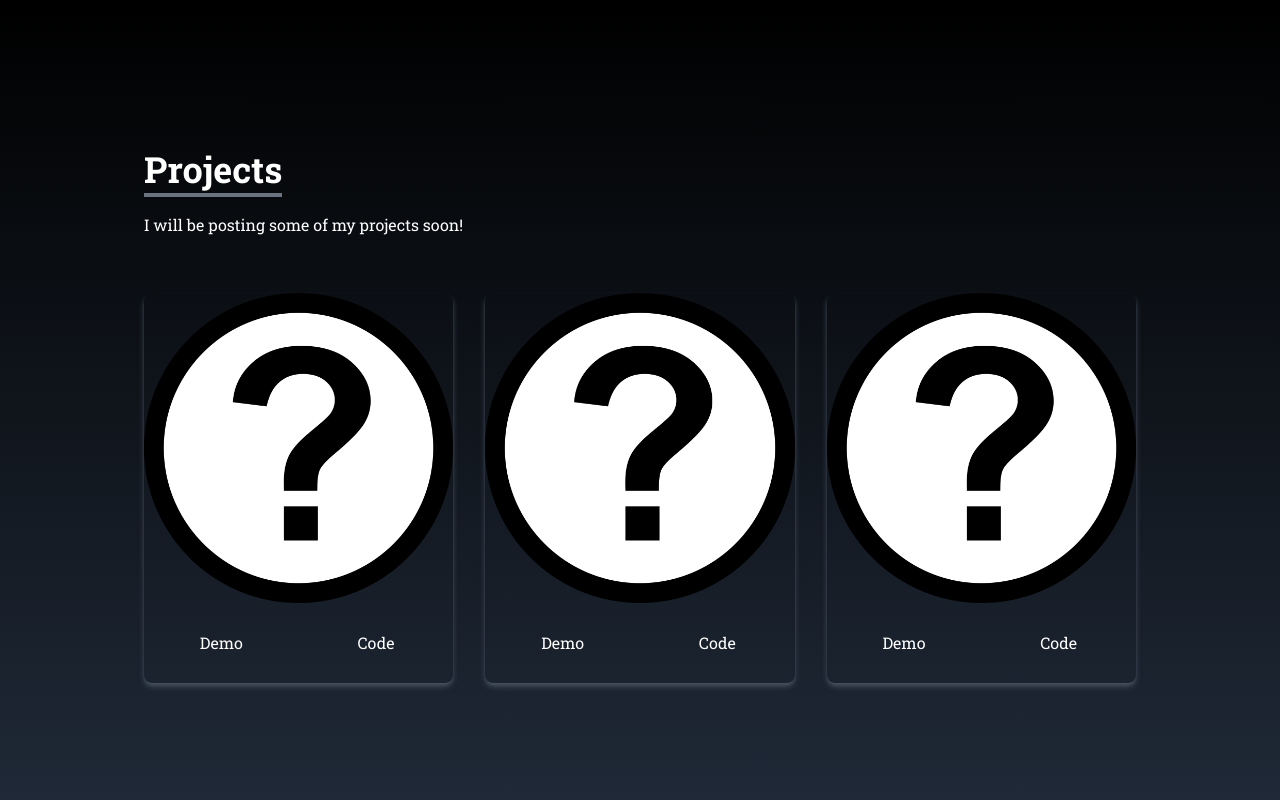
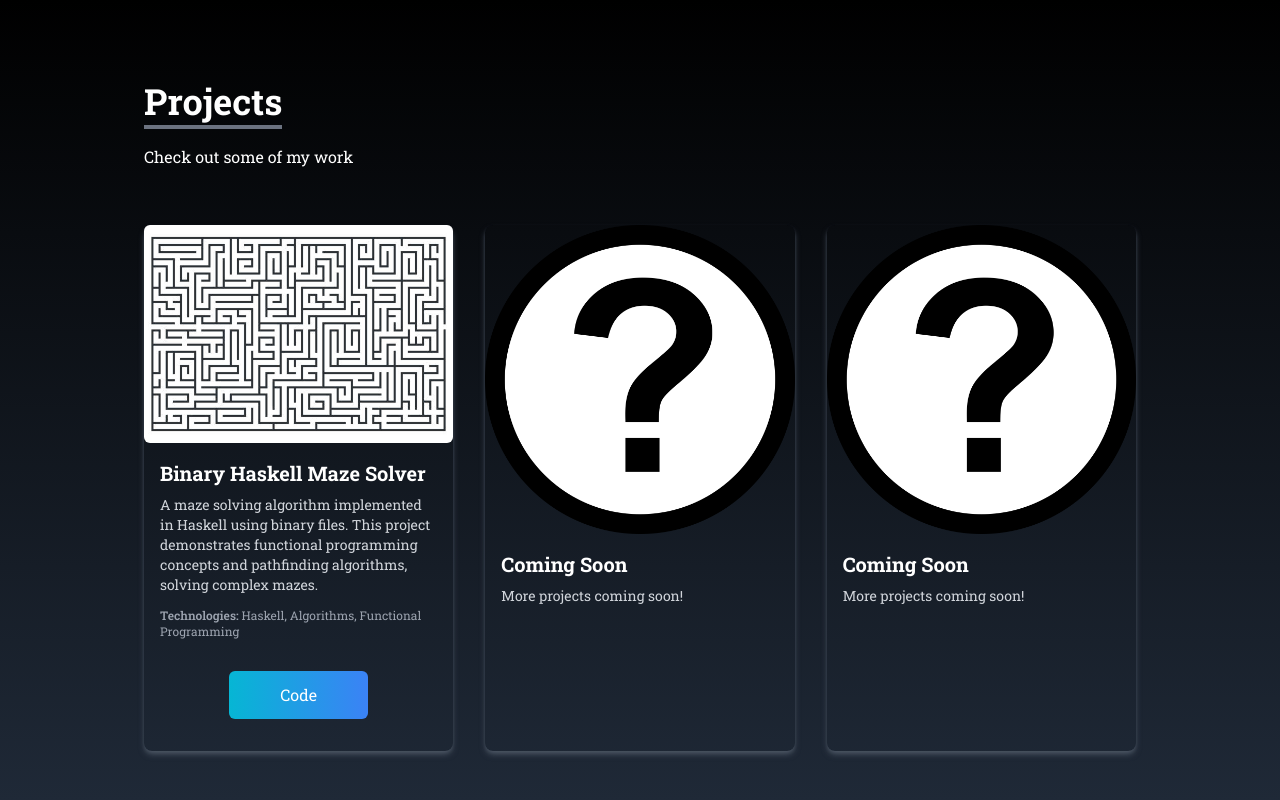
Before and after one commit to Ghassan-Awdali/portfolio, a React (Create React App) app: page / in a window 1280 px wide. Shown: the part 1600-2400 px from the top of the page. Built offline with nearby package versions, Linux system fonts and the light colour scheme; a web font is replaced by a local one.

Commit message:
project haskell

```diff
--- a/src/components/Contact.jsx
+++ b/src/components/Contact.jsx
@@ -1,8 +1,37 @@
-import React from "react";
+import React, { useState } from "react";
 import { useTheme } from "../context/ThemeContext";
 
 const Contact = () => {
   const { isDarkMode } = useTheme();
+  const [formStatus, setFormStatus] = useState("");
+
+  const handleSubmit = async (e) => {
+    e.preventDefault();
+    const formData = new FormData(e.target);
+
+    try {
+      const response = await fetch(
+        "https://getform.io/f/61c99527-2b15-42cf-9b55-ad37d2f7daa6",
+        {
+          method: "POST",
+          body: formData,
+          headers: {
+            Accept: "application/json",
+          },
+        }
+      );
+
+      if (response.ok) {
+        setFormStatus("Message sent successfully!");
+        e.target.reset();
+        setTimeout(() => setFormStatus(""), 3000); // Clear message after 3 seconds
+      } else {
+        setFormStatus("Failed to send message. Please try again.");
+      }
+    } catch (error) {
+      setFormStatus("Error sending message. Please try again.");
+    }
+  };
 
   return (
     <div
@@ -27,13 +56,13 @@ const Contact = () => {
 
         <div className="sm:flex sm:justify-center sm:items-center flex justify-center items-center">
           <form
-            action="https://getform.io/f/61c99527-2b15-42cf-9b55-ad37d2f7daa6"
-            method="POST"
+            onSubmit={handleSubmit}
             className="flex flex-col w-full md:w-1/2"
           >
             <input
               type="text"
               name="name"
+              required
               placeholder="Enter your name"
               className={`p-2 border-2 rounded-md focus:outline-none ${
                 isDarkMode
@@ -42,8 +71,9 @@ const Contact = () => {
               }`}
             />
             <input
-              type="text"
+              type="email"
               name="email"
+              required
               placeholder="Enter your email"
               className={`my-4 p-2 border-2 rounded-md focus:outline-none ${
                 isDarkMode
@@ -53,6 +83,7 @@ const Contact = () => {
             />
             <textarea
               name="message"
+              required
               placeholder="Enter your message"
               rows="10"
               className={`p-2 border-2 rounded-md focus:outline-none ${
@@ -62,9 +93,24 @@ const Contact = () => {
               }`}
             ></textarea>
 
-            <button className="text-white bg-gradient-to-b from-cyan-500 to-blue-500 px-6 py-3 my-8 mx-auto flex items-center rounded-md hover:scale-110 duration-300">
+            <button
+              type="submit"
+              className="text-white bg-gradient-to-b from-cyan-500 to-blue-500 px-6 py-3 my-8 mx-auto flex items-center rounded-md hover:scale-110 duration-300"
+            >
               Connect!
             </button>
+
+            {formStatus && (
+              <p
+                className={`text-center mb-4 ${
+                  formStatus.includes("successfully")
+                    ? "text-green-500"
+                    : "text-red-500"
+                }`}
+              >
+                {formStatus}
+              </p>
+            )}
           </form>
         </div>
       </div>
--- a/src/components/Projects.jsx
+++ b/src/components/Projects.jsx
@@ -1,5 +1,6 @@
 import React from "react";
 import { useTheme } from "../context/ThemeContext";
+import mazePic from "../assets/maze.png";
 import tbd from "../assets/tbd.png";
 
 const Projects = () => {
@@ -7,15 +8,31 @@ const Projects = () => {
   const portfolios = [
     {
       id: 1,
-      src: tbd,
+      src: mazePic,
+      title: "Binary Haskell Maze Solver",
+      description:
+        "A maze solving algorithm implemented in Haskell using binary files. This project demonstrates functional programming concepts and pathfinding algorithms, solving complex mazes.",
+      tech: "Haskell, Algorithms, Functional Programming",
+      demo: null,
+      code: "https://github.com/Ghassan-Awdali/Haskell-Maze",
     },
     {
       id: 2,
       src: tbd,
+      title: "Coming Soon",
+      description: "More projects coming soon!",
+      tech: "",
+      demo: null,
+      code: null,
     },
     {
       id: 3,
       src: tbd,
+      title: "Coming Soon",
+      description: "More projects coming soon!",
+      tech: "",
+      demo: null,
+      code: null,
     },
   ];
 
@@ -29,7 +46,7 @@ const Projects = () => {
       }`}
     >
       <div className="max-w-screen-lg p-4 mx-auto flex flex-col justify-center w-full h-full">
-        <div className="pb-8 ">
+        <div className="pb-8">
           <p
             className={`text-4xl font-bold inline border-b-4 ${
               isDarkMode ? "border-gray-500" : "border-gray-600"
@@ -37,11 +54,12 @@ const Projects = () => {
           >
             Projects
           </p>
-          <p className="py-6 ">I will be posting some of my projects soon!</p>
+          <p className="py-6">Check out some of my work</p>
         </div>
 
         <div className="grid sm:grid-cols-2 md:grid-cols-3 gap-8 px-12 sm:px-0">
-          {portfolios.map(({ id, src }) => (
+          {portfolios.map(
+            ({ id, src, title, description, tech, demo, code }) => (
               <div
                 key={id}
                 className={`shadow-md rounded-lg ${
@@ -50,27 +68,58 @@ const Projects = () => {
               >
                 <img
                   src={src}
-                alt=""
+                  alt={title}
                   className="rounded-md duration-200 hover:scale-105"
                 />
+                <div className="p-4">
+                  <h3 className="text-xl font-bold mb-2">{title}</h3>
+                  <p
+                    className={`text-sm mb-3 ${
+                      isDarkMode ? "text-gray-300" : "text-gray-600"
+                    }`}
+                  >
+                    {description}
+                  </p>
+                  {tech && (
+                    <p
+                      className={`text-xs mb-4 ${
+                        isDarkMode ? "text-gray-400" : "text-gray-500"
+                      }`}
+                    >
+                      <span className="font-semibold">Technologies:</span>{" "}
+                      {tech}
+                    </p>
+                  )}
                   <div className="flex items-center justify-center">
-                <button
-                  className={`w-1/2 px-6 py-3 m-4 duration-200 hover:scale-105 ${
+                    {demo && (
+                      <a
+                        href={demo}
+                        target="_blank"
+                        rel="noreferrer"
+                        className={`w-1/2 px-6 py-3 m-4 duration-200 hover:scale-105 text-center ${
                           isDarkMode ? "text-white" : "text-gray-900"
                         }`}
                       >
                         Demo
-                </button>
-                <button
-                  className={`w-1/2 px-6 py-3 m-4 duration-200 hover:scale-105 ${
+                      </a>
+                    )}
+                    {code && (
+                      <a
+                        href={code}
+                        target="_blank"
+                        rel="noreferrer"
+                        className={`w-1/2 px-6 py-3 m-4 duration-200 hover:scale-105 text-center ${
                           isDarkMode ? "text-white" : "text-gray-900"
-                  }`}
+                        } bg-gradient-to-r from-cyan-500 to-blue-500 rounded-md text-white`}
                       >
                         Code
-                </button>
+                      </a>
+                    )}
                   </div>
                 </div>
-          ))}
+              </div>
+            )
+          )}
         </div>
       </div>
     </div>
```
Also changed, not shown: src/assets/maze.png (added). Lines whose indentation alone changed are shown as unchanged.
